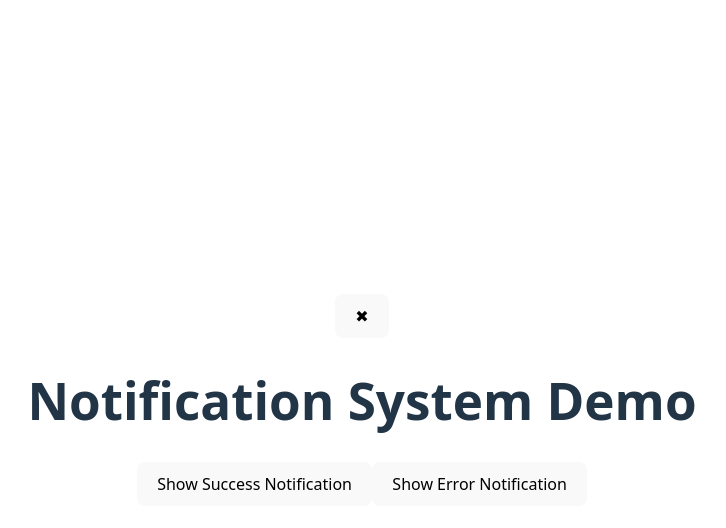
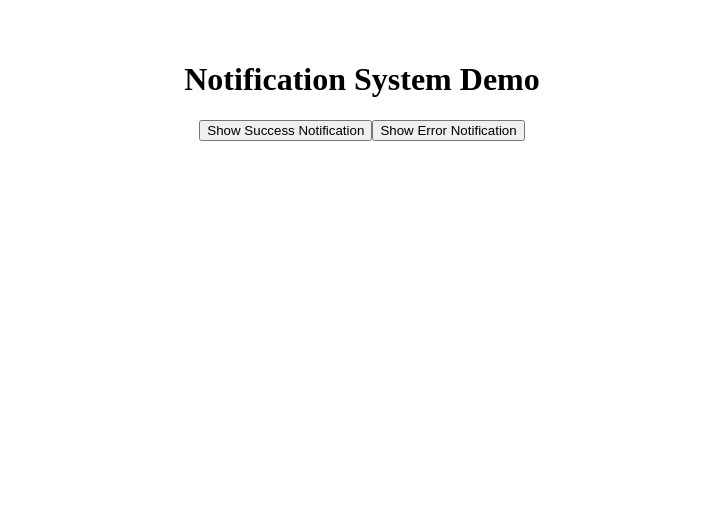
Before and after one commit to michellebarrigaIT/practica11, a React (Vite) app: page / in a window 1280 px wide. Shown: the top 528 px of the page, without its empty margins (278-1004 px from the left). Built offline with nearby package versions, Linux system fonts and the light colour scheme.

Commit message:
feat: apply styles

```diff
--- a/package.json
+++ b/package.json
@@ -12,6 +12,7 @@
   "dependencies": {
     "react": "^19.1.1",
     "react-dom": "^19.1.1",
+    "react-icons": "^5.5.0",
     "sass": "^1.93.1"
   },
   "devDependencies": {
--- a/src/App.tsx
+++ b/src/App.tsx
@@ -1,4 +1,3 @@
-import { useState } from 'react'
 import './App.css'
 import SuccessButton from './components/SuccessButton/SuccessButton'
 import ErrorButton from './components/ErrorButton/ErrorButton'
--- a/src/components/Notification/Notification.scss
+++ b/src/components/Notification/Notification.scss
@@ -0,0 +1,14 @@
+.notification{
+    color: white;
+    padding: 10px;
+    margin-bottom: 10px;
+    position: fixed;
+    top: 10;
+    right: 10;
+    border-radius: 5px;
+
+    .btn {
+        margin-left: 10px;
+
+    }
+}
--- a/src/components/Notification/Notification.tsx
+++ b/src/components/Notification/Notification.tsx
@@ -1,5 +1,7 @@
 
 import { useNotification } from '../../contexts/NotificationContext';
+import { IoMdCloseCircleOutline } from "react-icons/io";
+import './Notification.scss'
 
 function Notification() {
     const { notification, clearNotification } = useNotification();
@@ -7,11 +9,13 @@
     if (!notification) return null;
 
     return (
-        <div>
+        <div className='notification' style={{
+            backgroundColor: notification.color,
+        }}>
             {notification.message}
-            <button onClick={clearNotification}>
-                ✖
-            </button>
+
+            <IoMdCloseCircleOutline onClick={clearNotification} className='btn'/>
+
         </div>
     )
 }
--- a/src/main.tsx
+++ b/src/main.tsx
@@ -1,6 +1,5 @@
 import { StrictMode } from 'react'
 import { createRoot } from 'react-dom/client'
-import './index.css'
 import App from './App.tsx'
 import { NotificationProvider } from './contexts/NotificationContext.tsx'
 
```
Also changed, not shown: 1 other file (tests, documents, lock files or other folders).
